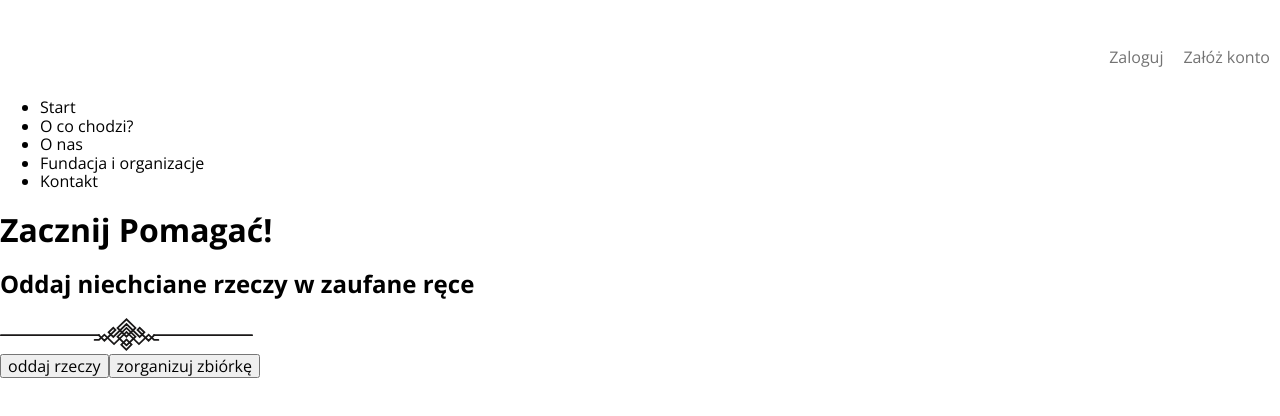
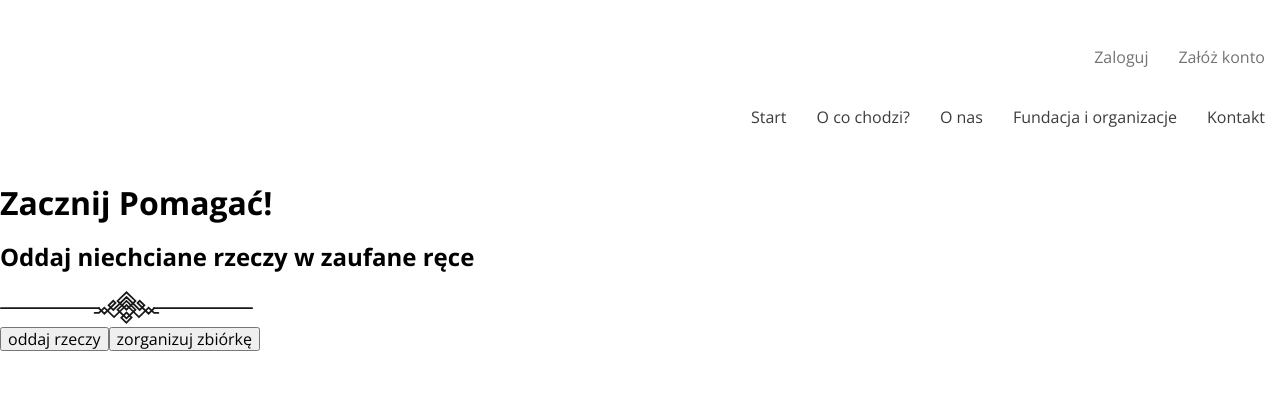
Before and after one commit to pdziobek/put-in-good-hands, a React (Create React App) app: page / in a window 1280 px wide. Shown: the top 416 px of the page. Built offline with nearby package versions, Linux system fonts and the light colour scheme.

Commit message:
navigation style

```diff
--- a/src/components/navigation/Navbar.js
+++ b/src/components/navigation/Navbar.js
@@ -8,7 +8,7 @@ export default function Navbar() {
         <>
             <NavbarLogin/>
             <nav className='navigation'>
-                <ul>
+                <ul className='navigation-list'>
                     <li>Start</li>
                     <li>O co chodzi?</li>
                     <li>O nas</li>
--- a/src/components/navigation/style.scss
+++ b/src/components/navigation/style.scss
@@ -11,7 +11,7 @@
     .login-list-item {
       text-decoration: none;
       color: var(--side-txt);
-      padding: 10px;
+      padding: 10px 15px;
     }
     .login-list-item:hover {
       border: 1px var(--accent1) solid;
@@ -20,3 +20,23 @@
 }
 
 //NAVIGATION NAVBAR
+.navigation {
+  margin-bottom: 2em;
+  display: flex;
+  justify-content: flex-end;
+
+  .navigation-list {
+    display: flex;
+    list-style: none;
+
+    //POTEM ZMIEN NA LINKI PO ZROBIENIU ROUTER SCROLLA
+    li {
+      text-decoration: none;
+      color: var(--main-txt);
+      padding: 10px 15px;
+    }
+    li:hover {
+      border: 1px var(--main-txt) solid;
+    }
+  }
+}
```
